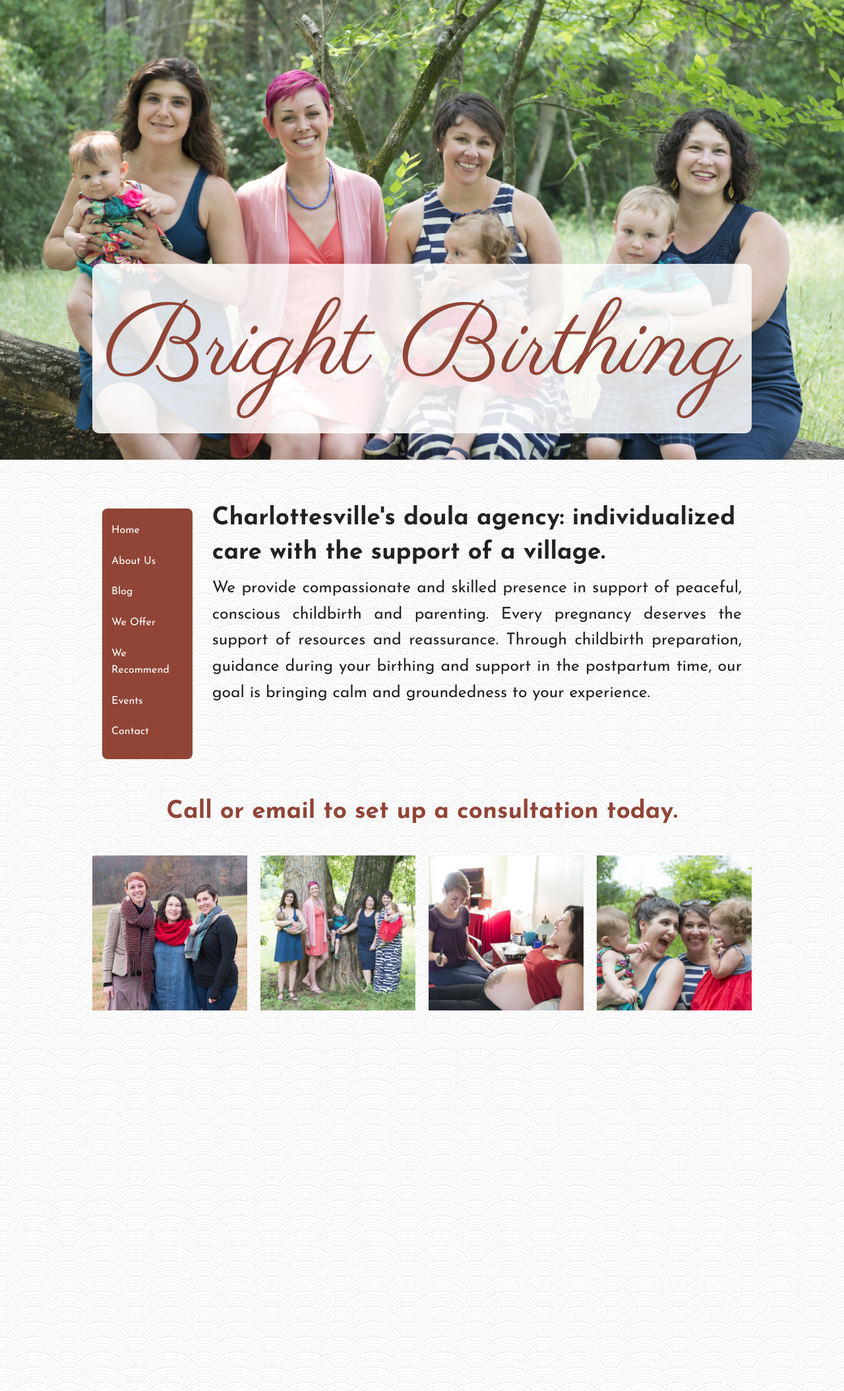
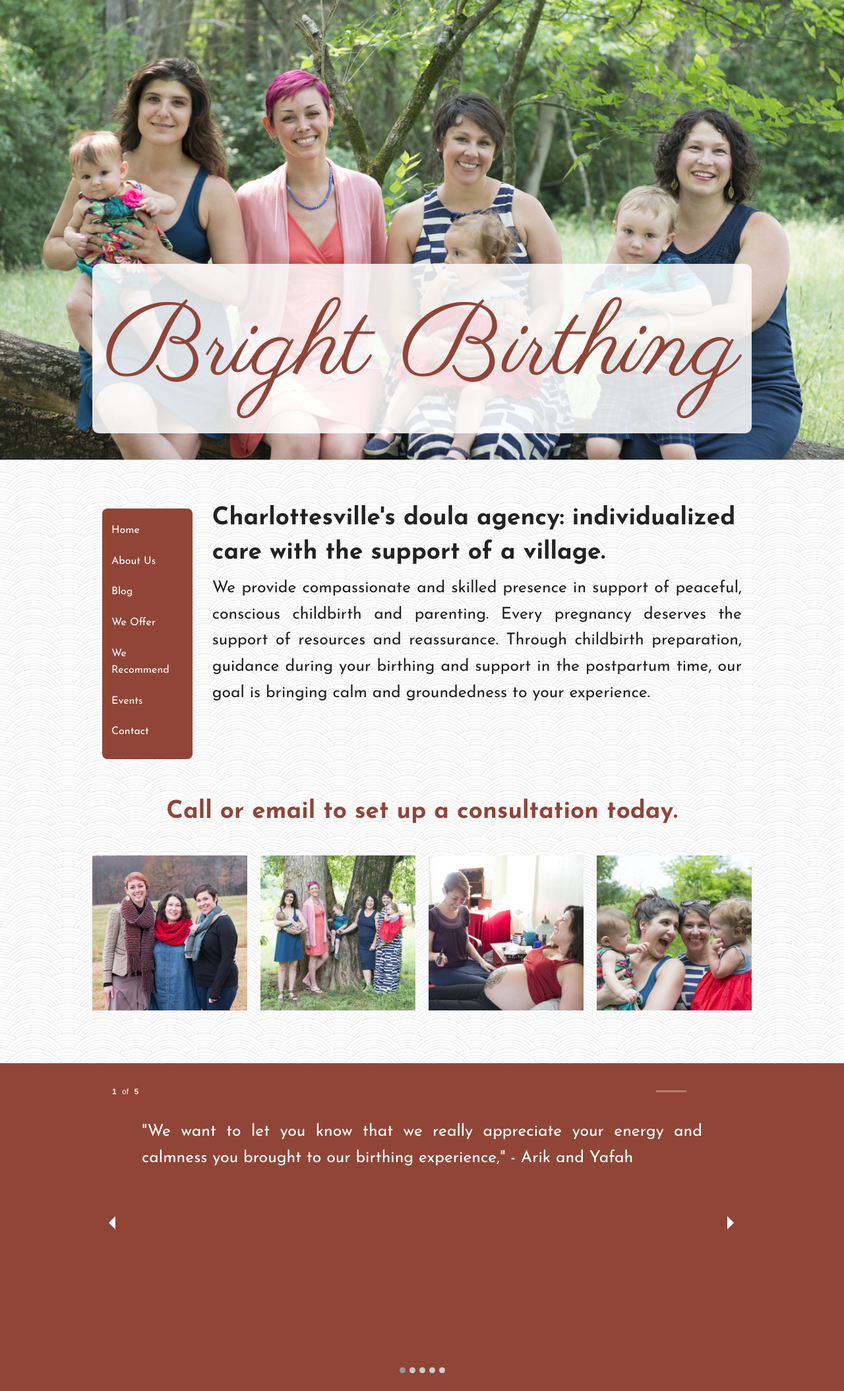
Before and after one commit to austinmbrown/bright-birthing, a Jekyll site: the page built from index.html, in a window 1280 px wide. Shown: the whole page at 66% size. Built offline with Jekyll 4.4.1, drawn with Linux system fonts in a browser that asks for light colours.

```diff
--- /dev/null
+++ b/_includes/footer.html
@@ -0,0 +1,34 @@
+<div id="footer">
+  <div class="row">
+    <div class="small-12 columns">
+
+      <ul class="orbit" data-orbit>
+        <li data-orbit-slide="headline-1">
+          <div>
+            <p>"We want to let you know that we really appreciate your energy and calmness you brought to our birthing experience," - Arik and Yafah</p>
+          </div>
+        </li>
+        <li data-orbit-slide="headline-2">
+          <div>
+            <p>"Thank you so much for everything! I would pay you a million dollars if we had it! You helped us achieve everything we wanted of our birth experience (complete with watermelon and Bob Marley)...Thank you again for being so incredibly talented at what you do and for being such a beautiful soul. Your presence will always be intertwined with the most incredible experience of our lives and we will be forever grateful! I will always cherish my (marathon) birth experience," - Kim</p>
+          </div>
+        </li>
+        <li data-orbit-slide="headline-3">
+          <div>
+            <p>"Thank you for all of your guidance, knowledge, encouragement and empowerment as we brought R. into the world. We were lucky to have your assistance and positive energy during labor and delivery," - Aimee and Sean</p>
+          </div>
+        </li>
+        <li data-orbit-slide="headline-4">
+          <div>
+            <p>"I am so blessed to have you as a part of S.'s beautiful and natural birth. I am so happy we ventured to the garden. It made the experience so unique and amazing. Although I was in a deep zone during pushing, I will always remember your face always present to keep me hydrated and encourage me. Thank you from the bottom of my heart," - Jenni</p>
+          </div>
+        </li>
+        <li data-orbit-slide="headline-5">
+          <div>
+            <p>"Wow! I will never be able to thank you enough for your generous support and kind presence throughout the end of my pregnancy and at my birth. Just having your energy in the room helped guide me through," - Bridget</p>
+          </div>
+        </li>
+      </ul>
+    </div>
+  </div>
+</div>
--- a/_layouts/homepage.html
+++ b/_layouts/homepage.html
@@ -21,6 +21,16 @@
         {{ content }}
       </div>
     </div>
+
+
+    {% include footer.html %}
+
+
+    <script src="/js/vendor/jquery.js"></script>
+    <script src="/js/vendor/foundation.min.js"></script>
+    <script>
+      $(document).foundation();
+    </script>
     <script>
       (function(i,s,o,g,r,a,m){i['GoogleAnalyticsObject']=r;i[r]=i[r]||function(){
       (i[r].q=i[r].q||[]).push(arguments)},i[r].l=1*new Date();a=s.createElement(o),
--- /dev/null
+++ b/_sass/_footer.scss
@@ -0,0 +1,13 @@
+#footer {
+  width: 100%;
+  background-color: $red;
+  padding-top: 24px !important;
+}
+
+
+.orbit {
+  p {
+    color: white;
+    padding: 60px;
+  }
+}
--- a/_sass/_nav.scss
+++ b/_sass/_nav.scss
@@ -26,4 +26,6 @@
   	display: inline-block;
   }
 
+
+
 }
--- a/css/main.scss
+++ b/css/main.scss
@@ -106,5 +106,6 @@ p, li, label {
 @import
   "nav",
   "homepage",
-  "contactus"
+  "contactus",
+  "footer"
 ;
--- a/index.html
+++ b/index.html
@@ -3,6 +3,7 @@ layout: homepage
 title: Home
 image: brightbirthingheader.jpg
 ---
+
 <div class="row homepage">
   <div class="small-12 columns">
     <h2>Charlottesville's doula agency: individualized care with the support of a village.</h2>
@@ -21,3 +22,5 @@ image: brightbirthingheader.jpg
       <li><img src="/images/littles.jpg"></li>
 
     </ul>
+  </div>
+</div>
```
Also changed, not shown: events/index.html (+15 -4 lines), _includes/nav.html (line endings or trailing spaces), images/events/spiritbabies.jpg (added).
